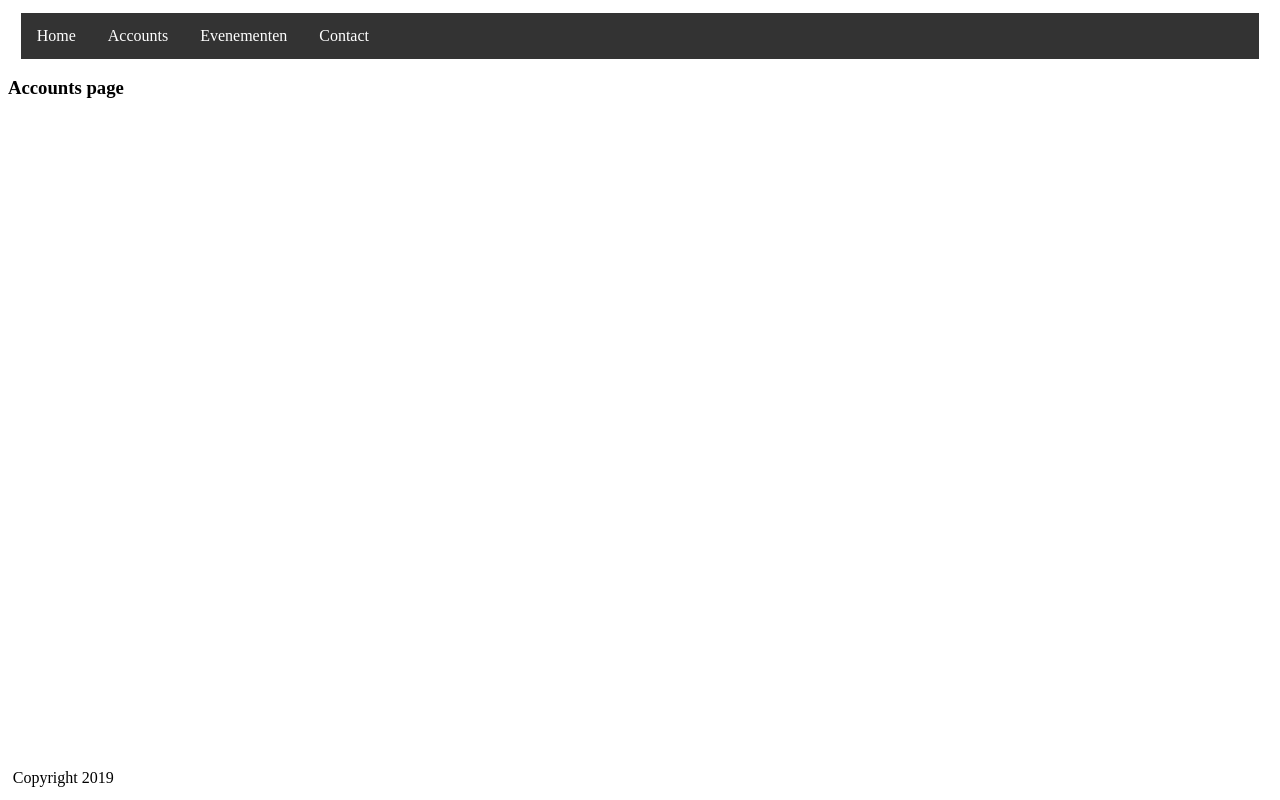
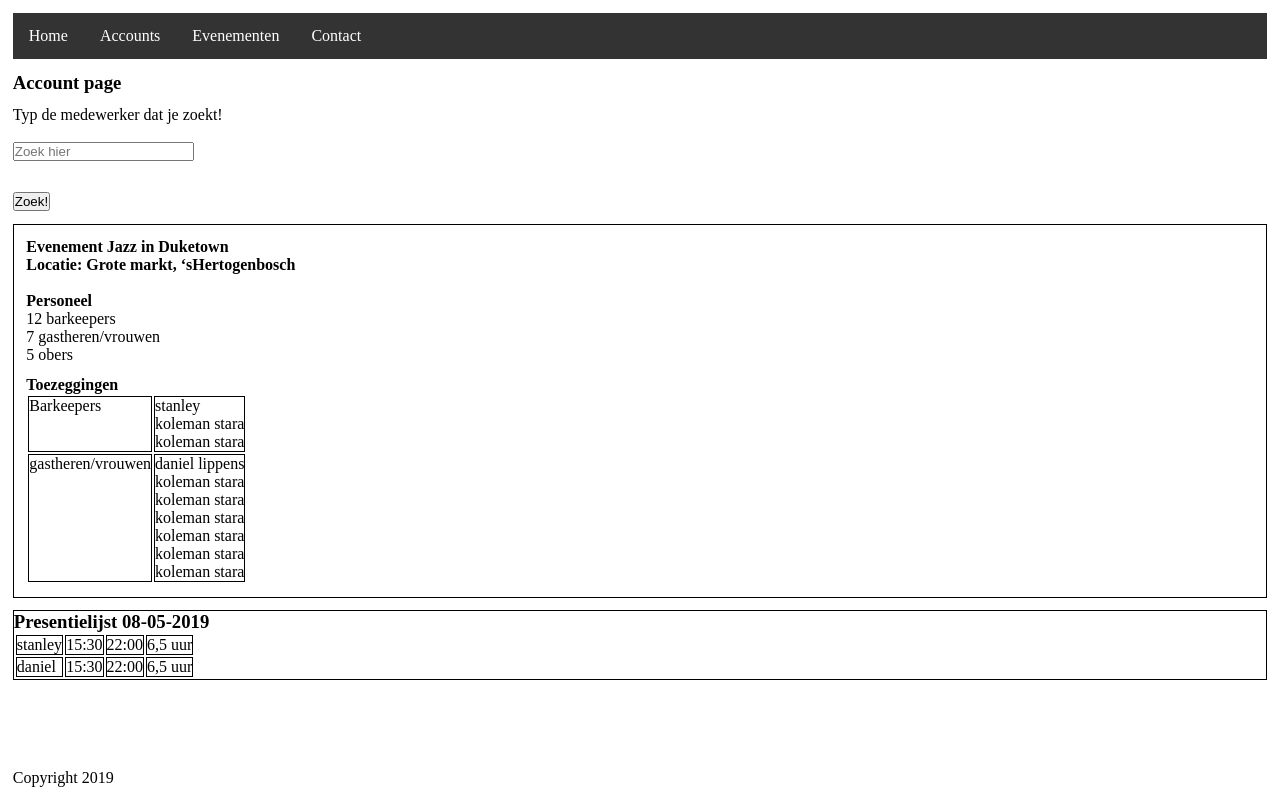
Before and after one commit to Stanleyredd/Evenement, a PHP site: page /accounts.php in a window 1280 px wide. Run offline with PHP 8.4, Linux system fonts and the light colour scheme.

```diff
--- a/accounts.php
+++ b/accounts.php
@@ -7,7 +7,18 @@
  */
 include_once "navbar.php";
 
-?>
+//                $conn = new mysqli('localhost', 'root', '', 'mydb');
+//                if(isset($_GET['search'])){
+//                    $searchKey = $_GET['search'];
+//                    $sql = "SELECT * FROM nummer WHERE titel LIKE '%$searchKey%' OR  artiest LIKE '%$searchKey%'";
+//                }else
+//                    $sql = "SELECT * FROM nummer";
+//                $result = $conn->query($sql);
+
+
+
+               ?>
+
 <!doctype html>
 <html lang="en">
 <head>
@@ -16,11 +27,91 @@ include_once "navbar.php";
           content="width=device-width, user-scalable=no, initial-scale=1.0, maximum-scale=1.0, minimum-scale=1.0">
     <meta http-equiv="X-UA-Compatible" content="ie=edge">
     <title>Document</title>
+    <style>
+        *{
+            padding: 0;
+            margin: 0;
+        }
+        #aangemeld_div, #presentsielijst{
+            border: 1px solid black;
+        }
+
+        td{
+            border: black 1px solid;
+        }
+        .functie_table{
+            vertical-align: text-top;
+        }
+    </style>
 </head>
 <body>
 
-<h3>Accounts page</h3>
 
+<div>
+    <h3>Account page</h3>
+</div> <form action="" method="GET">
+    <div class="col-md-6">
+        <label for="">Typ de medewerker dat je zoekt!</label><br><br>
+        <input type="text" name="search" class='form-control' placeholder="Zoek hier" value=<?php echo @$_GET['search']; ?> ><br><br>
+    </div>
+    <div class="col-md-6 text-left">
+        <button class="btn">Zoek!</button>
+    </div>
+</form>
+<?php //while($row = $result->fetch_object() ): ?>
+<!--    <tr>-->
+<!--        <td>--><?php //echo $row->titel ?><!--</td>-->
+<!--        <td>--><?php //echo $row->artiest ?><!--</td>-->
+<!--        <td>--><?php //echo $row->duur ?><!--</td>-->
+<!---->
+<!--        <td><a href='wijzig_nummer.php?titel=--><?php
+//            $titel = $row->titel; echo $titel ?><!--'>Wijzig</a></td>-->
+<!--        <td><a href='back/back_verwijder_nummer.php?titel=--><?php
+//            $titel = $row->titel; echo $titel ?><!--''>Verwijder</a></td>-->
+<!---->
+<!--    </tr>-->
+<?php //endwhile; ?>
+<div id="aangemeld_div">
+    <div>
+        <h4>Evenement Jazz in Duketown<br> Locatie: Grote markt, ‘sHertogenbosch<br></h4><br>
+        <h4>Personeel</h4>
+        <p>12 barkeepers</p>
+        <p>7 gastheren/vrouwen</p>
+        <p>5 obers</p>
+    </div>
+    <div id="toezeggingen">
+        <h4>Toezeggingen</h4>
+        <table>
+        <tr>
+            <td class="functie_table">Barkeepers</td>
+            <td>stanley<br>koleman stara<br>koleman stara</td>
+        </tr>
+        <tr>
+            <td class="functie_table">gastheren/vrouwen</td>
+            <td>daniel lippens<br>koleman stara<br>koleman stara<br>koleman stara<br>koleman stara<br>koleman stara<br>koleman stara</td>
+        </tr>
+        </table>
+    </div>
+</div>
+
+<div id="presentsielijst">
+
+    <h3>Presentielijst 08-05-2019</h3>
+    <table>
+        <tr>
+            <td>stanley</td>
+            <td>15:30</td>
+            <td>22:00</td>
+            <td>6,5 uur</td>
+        </tr>
+        <tr>
+            <td>daniel</td>
+            <td>15:30</td>
+            <td>22:00</td>
+            <td>6,5 uur</td>
+        </tr>
+    </table>
+</div>
 
 </body>
 </html>
--- a/contact.php
+++ b/contact.php
@@ -19,8 +19,9 @@ include_once "navbar.php";
 </head>
 <body>
 
+<div>
 <h3>Contact page</h3>
-
+</div>
 
 </body>
 </html>
--- a/index.php
+++ b/index.php
@@ -19,9 +19,9 @@ include_once "navbar.php";
     <title>Document</title>
 </head>
 <body>
-
+<div>
 <h3>Home page</h3>
-
+</div>
 
 <?php
 include_once "footer.php";
```
Also changed, not shown: evenement/wijzigen.php (+54 -1 lines), evenementen.php (+38 -6 lines).
